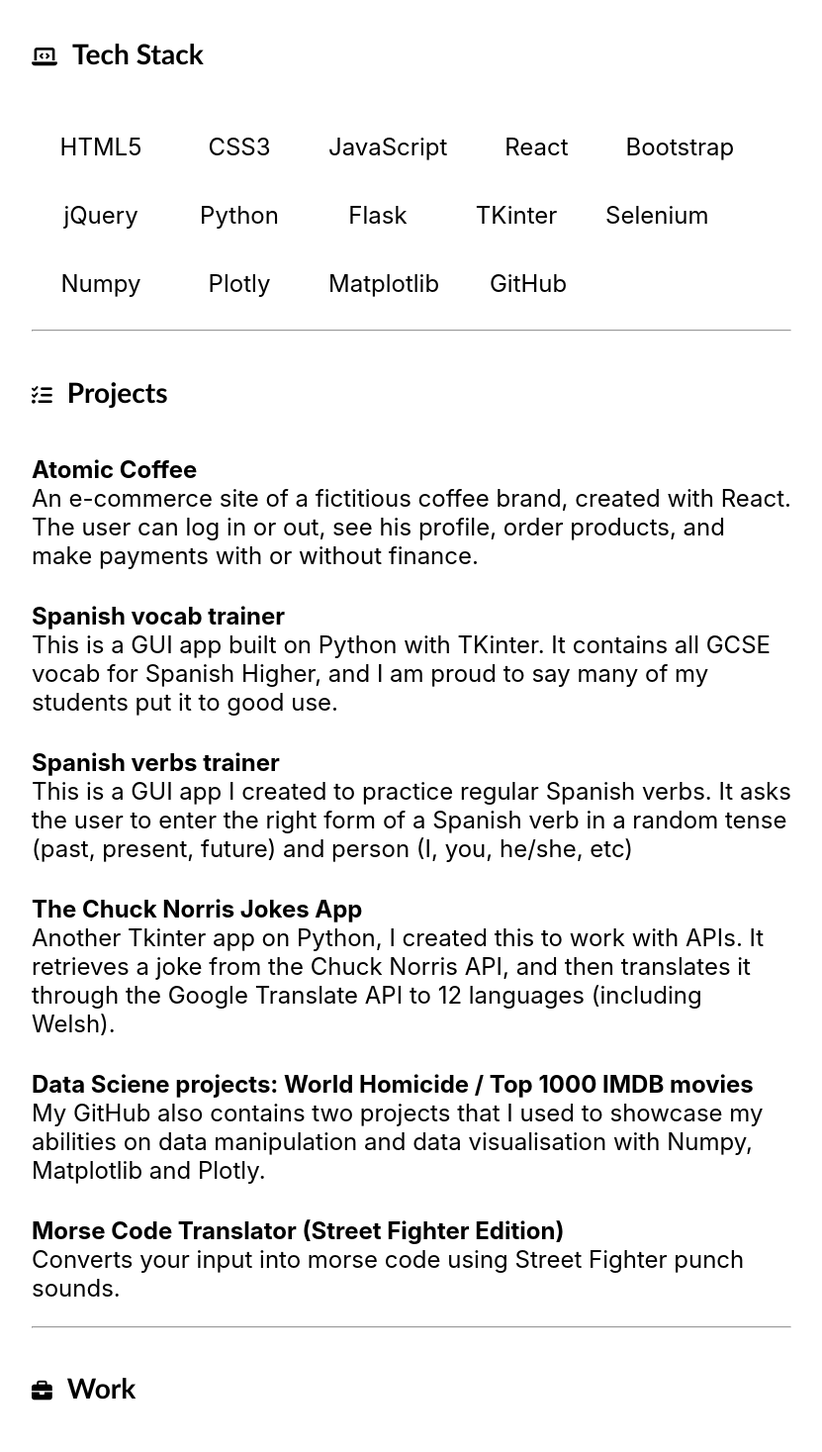
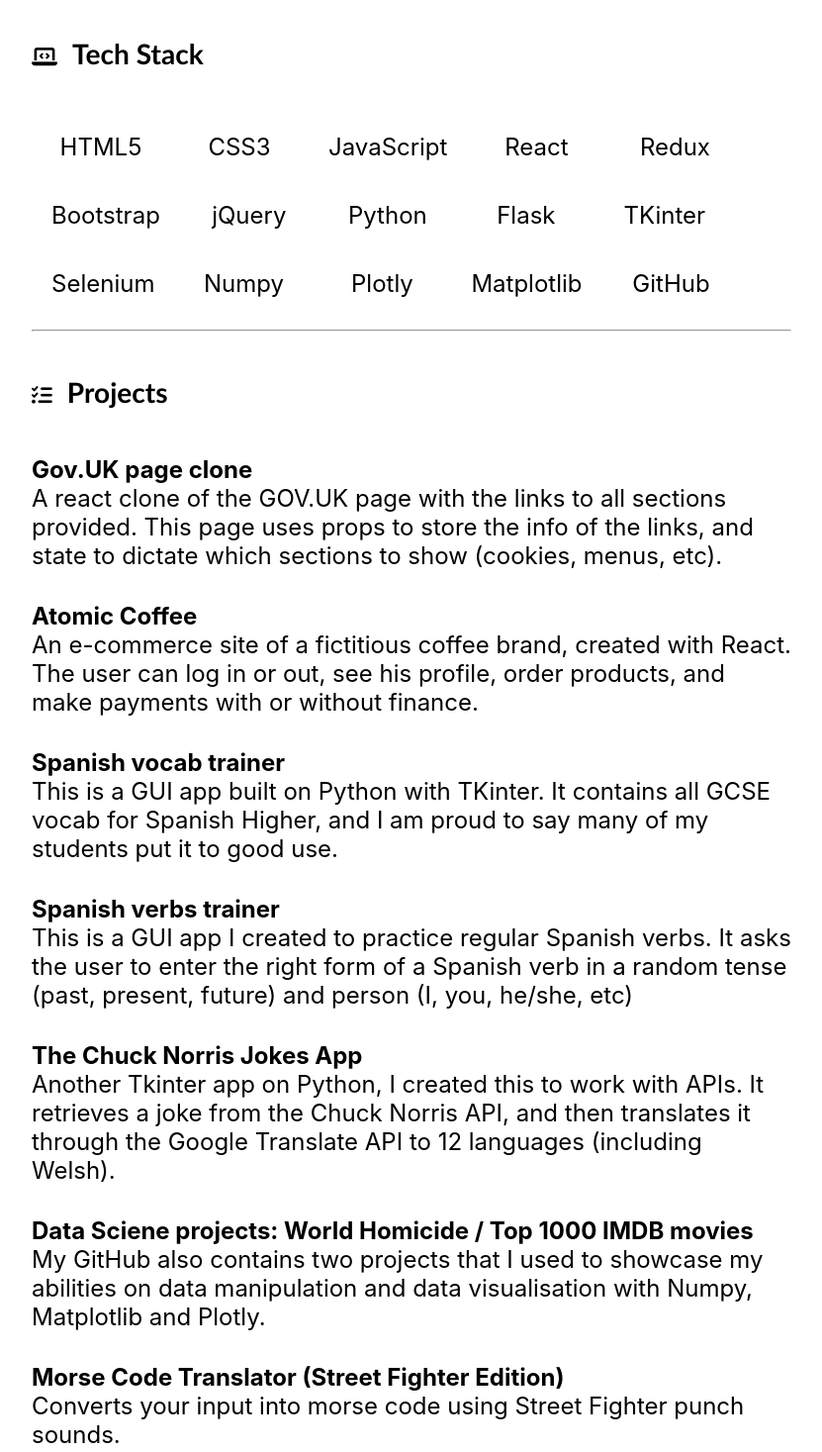
Before and after one commit to JaviRute/react-cv, a React (Create React App) app: page / in a window 1280 px wide. Shown: the part 920-2387 px from the top of the page at 99% size, without its empty margins (352-1183 px from the left). Built offline with nearby package versions, Linux system fonts and the light colour scheme.

Commit message:
added new projects

```diff
--- a/src/Info.js
+++ b/src/Info.js
@@ -19,7 +19,7 @@
       <a href="https://github.com/JaviRute"><i className="fa-brands fa-github ico"></i></a>
       <a href="https://www.hyperiondev.com/portfolio/101528/"><img className="ico-image" src={logo} alt="HyperionDev logo"></img></a>
       <br />
-      <p className="small-text">{ data.infoObj.react }<a className="bold" href="https://github.com/JaviRute"> my GitHub repo.</a></p>
+      <p className="small-text">{ data.infoObj.react }<a className="bold" href="https://github.com/JaviRute/react-cv"> my GitHub repo.</a></p>
     </div>
   );
 }
--- a/src/Projects.js
+++ b/src/Projects.js
@@ -27,6 +27,9 @@
 
       <a href={ data.projectsObj.project6.link}><h4>{ data.projectsObj.project6.title}</h4></a>
       <p>{ data.projectsObj.project6.description}</p>
+
+      <a href={ data.projectsObj.project7.link}><h4>{ data.projectsObj.project7.title}</h4></a>
+      <p>{ data.projectsObj.project7.description}</p>
     </div>
   );
 }
--- a/src/Tech.js
+++ b/src/Tech.js
@@ -23,6 +23,7 @@
         <p>{techData.tech12}</p>
         <p>{techData.tech13}</p>
         <p>{techData.tech14}</p>
+        <p>{techData.tech15}</p>
       </div>
     </div>
   );
--- a/src/cv-data.json
+++ b/src/cv-data.json
@@ -14,7 +14,7 @@
         "hyperiondev": "https://www.hyperiondev.com/portfolio/101528/"
     },
     "careerObj": {
-        "text": "I am an ex-school teacher of MFL with 5 years' experience teaching in UK secondary schools, looking for a career change into software development. My short-term goal is to learn more about back-end, and my medium-term goal is to become a senior developer in 4 years."
+        "text": "I am an ex-school teacher who used his computing abilities to create language-learning apps for his students. Now I am looking for a career change into software development. My short-term goal is to learn more about back-end, and my medium-term goal is to become a senior developer in 4 years."
     },
     "educationObj": {
         "ed1": {
@@ -44,44 +44,50 @@
         "tech2": "CSS3",
         "tech3": "JavaScript",
         "tech4": "React",
-        "tech5": "Bootstrap",
-        "tech6": "jQuery",
-        "tech7": "Python",
-        "tech8": "Flask",
-        "tech9": "TKinter",
-        "tech10": "Selenium",
-        "tech11": "Numpy",
-        "tech12": "Plotly",
-        "tech13": "Matplotlib",
-        "tech14": "GitHub"
+        "tech5": "Redux",
+        "tech6": "Bootstrap",
+        "tech7": "jQuery",
+        "tech8": "Python",
+        "tech9": "Flask",
+        "tech10": "TKinter",
+        "tech11": "Selenium",
+        "tech12": "Numpy",
+        "tech13": "Plotly",
+        "tech14": "Matplotlib",
+        "tech15": "GitHub"
     },
     "projectsObj": {
         "project1": {
+            "title": "Gov.UK page clone",
+            "description": "A react clone of the GOV.UK page with the links to all sections provided. This page uses props to store the info of the links, and state to dictate which sections to show (cookies, menus, etc).",
+            "link": "https://javirute.github.io/gov-uk-clone/"
+        },
+        "project2": {
             "title": "Atomic Coffee",
             "description": "An e-commerce site of a fictitious coffee brand, created with React. The user can log in or out, see his profile, order products, and make payments with or without finance.",
             "link": "https://github.com/JaviRute/"
         },
-        "project2": {
+        "project3": {
             "title": "Spanish vocab trainer",
             "description": "This is a GUI app built on Python with TKinter. It contains all GCSE vocab for Spanish Higher, and I am proud to say many of my students put it to good use.",
             "link": "https://github.com/JaviRute/Spanish-vocab-trainer"
         },
-        "project3": {
+        "project4": {
             "title": "Spanish verbs trainer",
             "description": "This is a GUI app I created to practice regular Spanish verbs. It asks the user to enter the right form of a Spanish verb in a random tense (past, present, future) and person (I, you, he/she, etc)",
             "link": "https://github.com/JaviRute/Spanish-verbs-practice"
         },
-        "project4": {
+        "project5": {
             "title": "The Chuck Norris Jokes App",
             "description": "Another Tkinter app on Python, I created this to work with APIs. It retrieves a joke from the Chuck Norris API, and then translates it through the Google Translate API to 12 languages (including Welsh). ",
             "link": "https://github.com/JaviRute/Chuck-Norris-jokes-app"
         },
-        "project5": {
+        "project6": {
             "title": "Data Sciene projects: World Homicide / Top 1000 IMDB movies",
             "description": "My GitHub also contains two projects that I used to showcase my abilities on data manipulation and data visualisation with Numpy, Matplotlib and Plotly.",
             "link": "https://github.com/JaviRute/top_1000_movies-data_science_project"
         },
-        "project6": {
+        "project7": {
             "title": "Morse Code Translator (Street Fighter Edition)",
             "description": "Converts your input into morse code using Street Fighter punch sounds.",
             "link": "https://github.com/JaviRute/Morse_code_translator_Street_Fighter_Edition"
```
